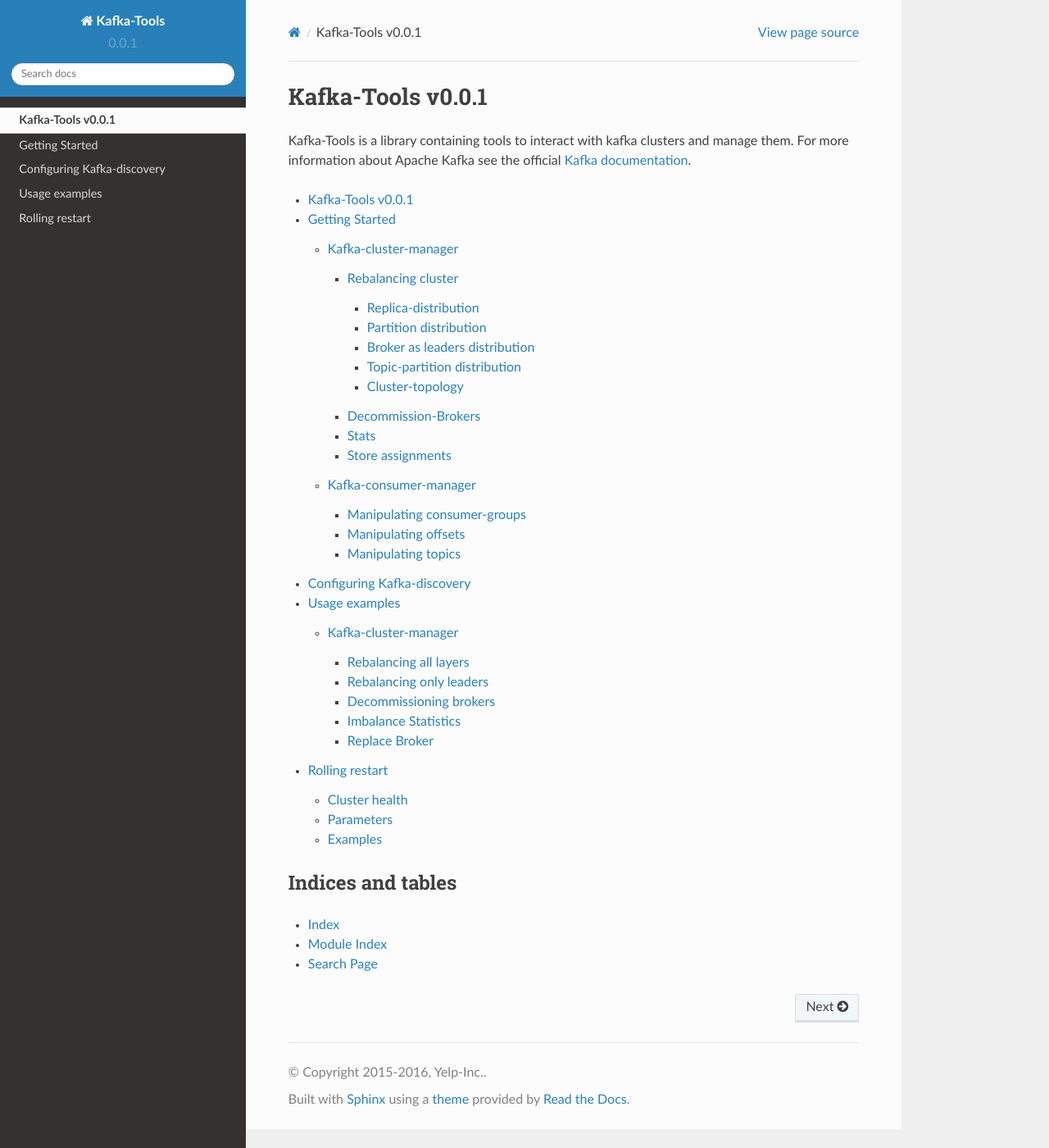
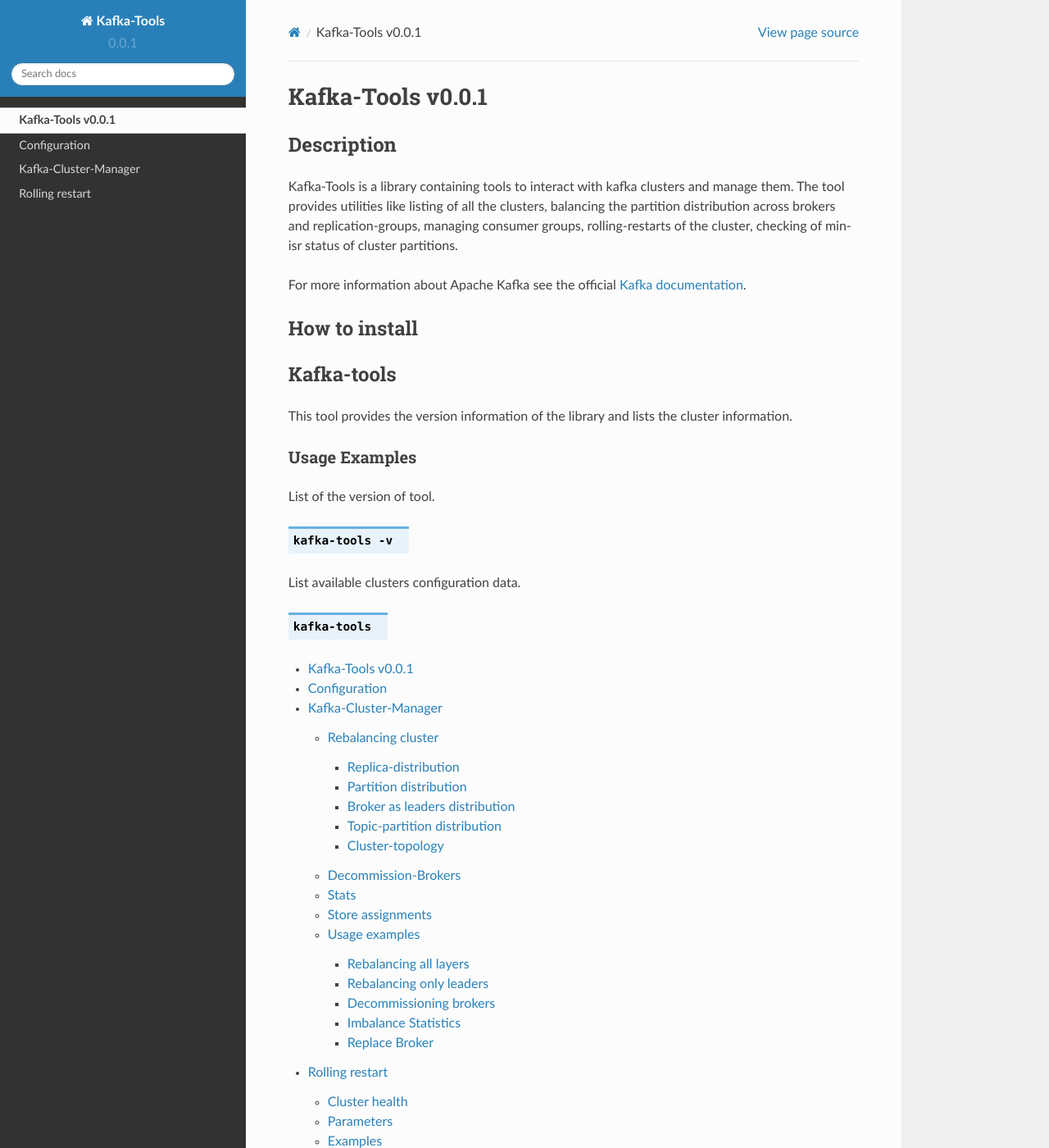
Before and after one commit to Yelp/kafka-utils, a Sphinx documentation site: the page built from docs/source/index.rst, in a window 1280 px wide and 1400 px high. Shown: the whole window at 82% size. Built offline with Sphinx 7.4.7 and the Read the Docs theme 2.0.0, drawn with Linux system fonts in a browser that asks for light colours.

Commit message:
re-structuring docs

```diff
--- a/docs/source/index.rst
+++ b/docs/source/index.rst
@@ -1,8 +1,34 @@
 Kafka-Tools v\ |version|
 ########################
 
-Kafka-Tools is a library containing tools to interact with kafka clusters and manage them.
+Description
+***********
+Kafka-Tools is a library containing tools to interact with kafka clusters and manage them. The tool provides utilities
+like listing of all the clusters, balancing the partition distribution across brokers and replication-groups, managing
+consumer groups, rolling-restarts of the cluster, checking of min-isr status of cluster partitions.
+
 For more information about Apache Kafka see the official `Kafka documentation`_.
+
+How to install
+**************
+
+Kafka-tools
+***********
+This tool provides the version information of the library and lists the cluster information.
+
+Usage Examples
+--------------
+
+List of the version of tool.
+
+.. option::
+    kafka-tools -v
+
+List available clusters configuration data.
+
+.. option::
+    kafka-tools
+
 
 .. _Kafka documentation: http://kafka.apache.org/documentation.html#introduction
 
@@ -10,9 +36,8 @@
    :maxdepth: -1
 
    self
-   getting_started
    config
-   examples
+   kafka_cluster_manager
    kafka_rolling_restart
 
 
```
Also changed, not shown: README.md (+10 -10 lines), docs/source/config.rst (+11 -10 lines), docs/source/examples.rst (deleted, +0 -54 lines), docs/source/kafka_cluster_manager.rst (renamed from docs/source/getting_started.rst, +57 -30 lines).
